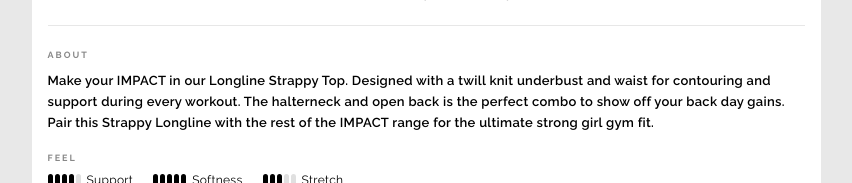
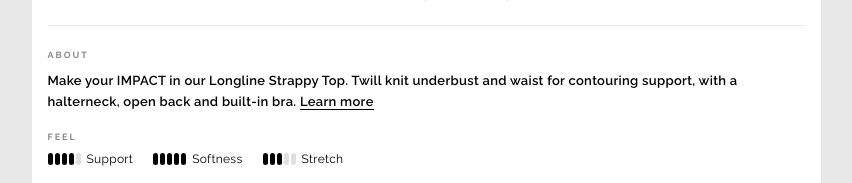
Before and after one commit to declandfyne/dfyne-product-details-page, a React (Vite) app: page / in a window 1280 px wide. Shown: the part 1386-1569 px from the top of the page, without its empty margins (214-1066 px from the left). Built offline with nearby package versions, Linux system fonts and the light colour scheme; grey boxes are pictures that could not be loaded.

Commit message:
Enhance product description and add 'Learn more' button in InfoSection for improved user engagement

```diff
--- a/src/components/InfoModal.jsx
+++ b/src/components/InfoModal.jsx
@@ -30,9 +30,7 @@
       <p className={styles.tabTitle}>PRODUCT FEATURES</p>
 
       <p className={styles.text}>
-        Make your IMPACT in our Longline Strappy Top. Designed with a twill knit underbust and waist
-        for contouring and support during every workout. The halterneck and open back is the perfect
-        combo to show off your back day gains.
+        Make your IMPACT in our Longline Strappy Top — built for women who train hard and want to look the part doing it. Engineered with a twill knit underbust and waist panel that contours and supports your core through every rep, squat and set. The adjustable halterneck and open back design keeps you cool and confident, while the built-in bra with removable cups and pads means no extra layers needed. Crafted from our signature 90% Nylon, 10% Elastane fabric — incredibly soft, durable, and shape-retaining wash after wash.
       </p>
 
       <div className={styles.featSection}>
--- a/src/components/InfoSection.jsx
+++ b/src/components/InfoSection.jsx
@@ -21,10 +21,8 @@
       <div className={styles.block}>
         <p className={styles.sectionLabel}>ABOUT</p>
         <p className={styles.description}>
-          Make your IMPACT in our Longline Strappy Top. Designed with a twill knit underbust and waist
-          for contouring and support during every workout. The halterneck and open back is the perfect
-          combo to show off your back day gains. Pair this Strappy Longline with the rest of the IMPACT
-          range for the ultimate strong girl gym fit.
+          Make your IMPACT in our Longline Strappy Top. Twill knit underbust and waist for contouring support, with a halterneck, open back and built-in bra.{' '}
+          <button className={styles.learnMore} onClick={() => onOpen('features')}>Learn more</button>
         </p>
       </div>
 
--- a/src/components/InfoSection.module.css
+++ b/src/components/InfoSection.module.css
@@ -30,6 +30,19 @@
   margin: 0;
 }
 
+.learnMore {
+  background: none;
+  border: none;
+  padding: 0;
+  cursor: pointer;
+  font-family: 'Raleway', sans-serif;
+  font-weight: 600;
+  font-size: 13px;
+  color: black;
+  border-bottom: 1.5px solid black;
+  letter-spacing: 0.3px;
+}
+
 .links {
   display: flex;
   flex-direction: column;
```
